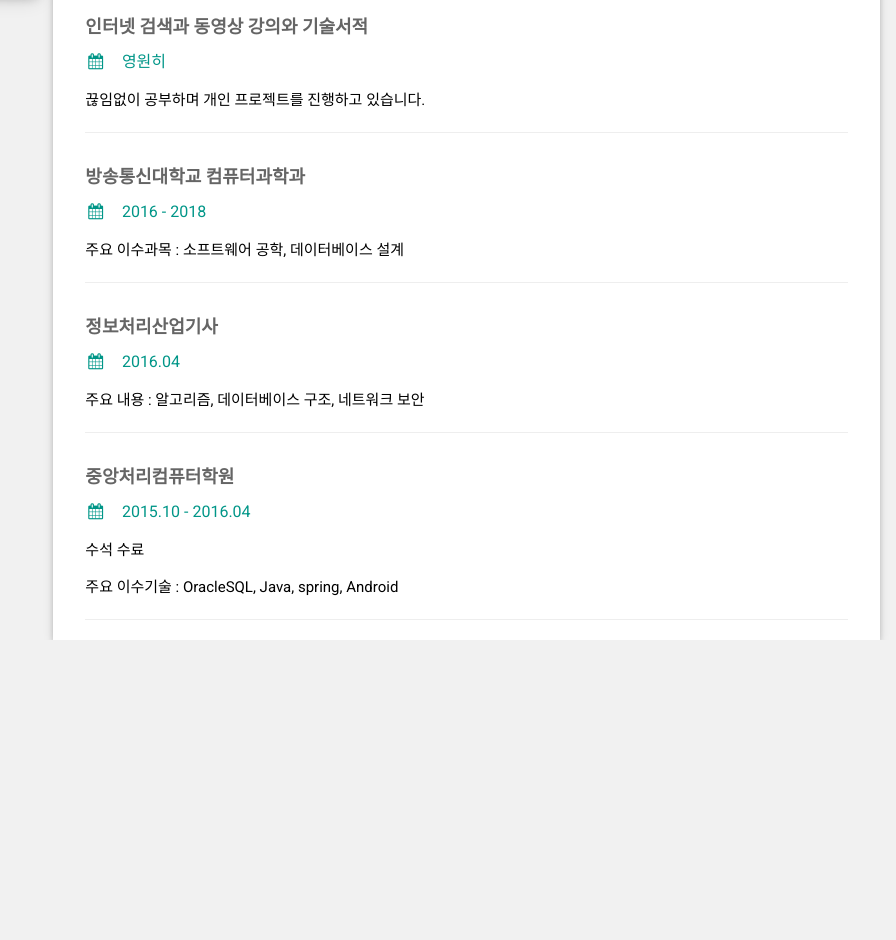
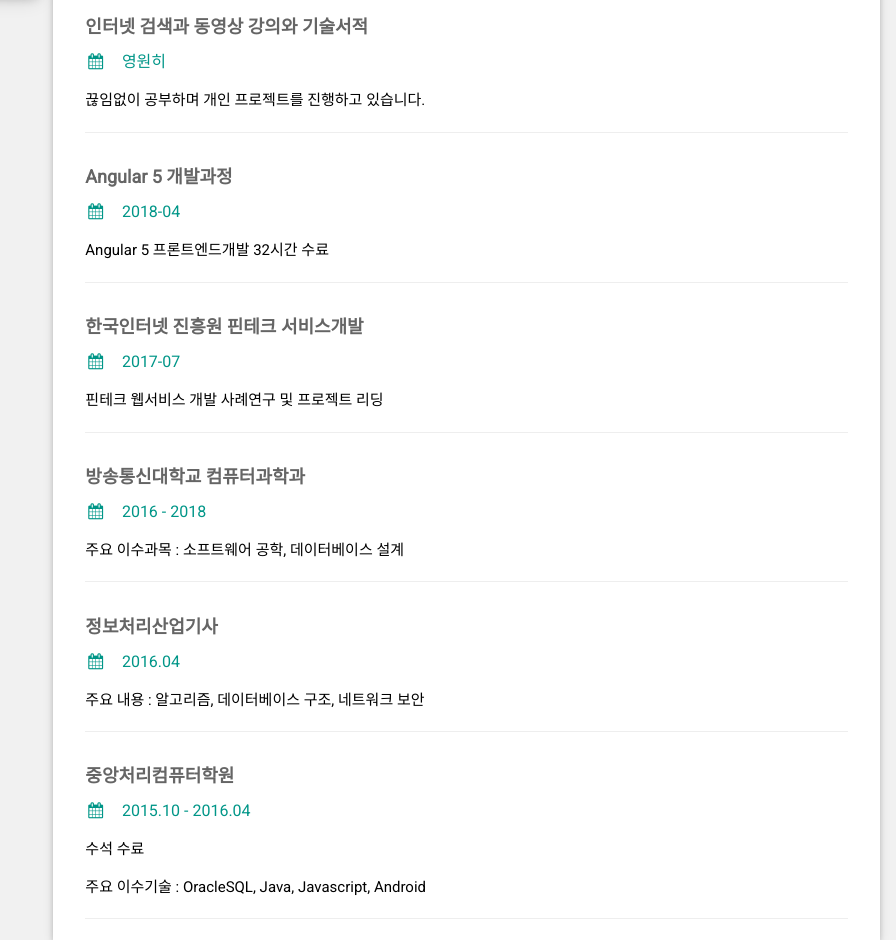
Before and after one commit to okskmk2/portfolio, a plain HTML site: page index.html in a window 1280 px wide. Shown: the part 1062-2002 px from the top of the page, without its empty margins (384-1280 px from the left). Before the commit the page ends 1702 px from the top, so only its background shows below. Drawn offline with nearby package versions, Linux system fonts and the light colour scheme.

Commit message:
ㅁㄴㅁㅇㅁ

```diff
--- a/index.html
+++ b/index.html
@@ -131,6 +131,18 @@
           <hr>
         </div>
         <div class="w3-container">
+          <h5 class="w3-opacity"><b>Angular 5 개발과정</b></h5>
+          <h6 class="w3-text-teal"><i class="fa fa-calendar fa-fw w3-margin-right"></i>2018-04</h6>
+          <p>Angular 5 프론트엔드개발 32시간 수료</p>
+          <hr>
+        </div>
+        <div class="w3-container">
+          <h5 class="w3-opacity"><b>한국인터넷 진흥원 핀테크 서비스개발</b></h5>
+          <h6 class="w3-text-teal"><i class="fa fa-calendar fa-fw w3-margin-right"></i>2017-07</h6>
+          <p>핀테크 웹서비스 개발 사례연구 및 프로젝트 리딩</p>
+          <hr>
+        </div>
+        <div class="w3-container">
           <h5 class="w3-opacity"><b>방송통신대학교 컴퓨터과학과</b></h5>
           <h6 class="w3-text-teal"><i class="fa fa-calendar fa-fw w3-margin-right"></i>2016 - 2018</h6>
           <p>주요 이수과목 : 소프트웨어 공학, 데이터베이스 설계</p>
@@ -146,7 +158,7 @@
           <h5 class="w3-opacity"><b>중앙처리컴퓨터학원</b></h5>
           <h6 class="w3-text-teal"><i class="fa fa-calendar fa-fw w3-margin-right"></i>2015.10 - 2016.04</h6>
           <p>수석 수료</p>
-          <p>주요 이수기술 : OracleSQL, Java, spring, Android</p>
+          <p>주요 이수기술 : OracleSQL, Java, Javascript, Android</p>
           <hr>
         </div>
       </div>
```
